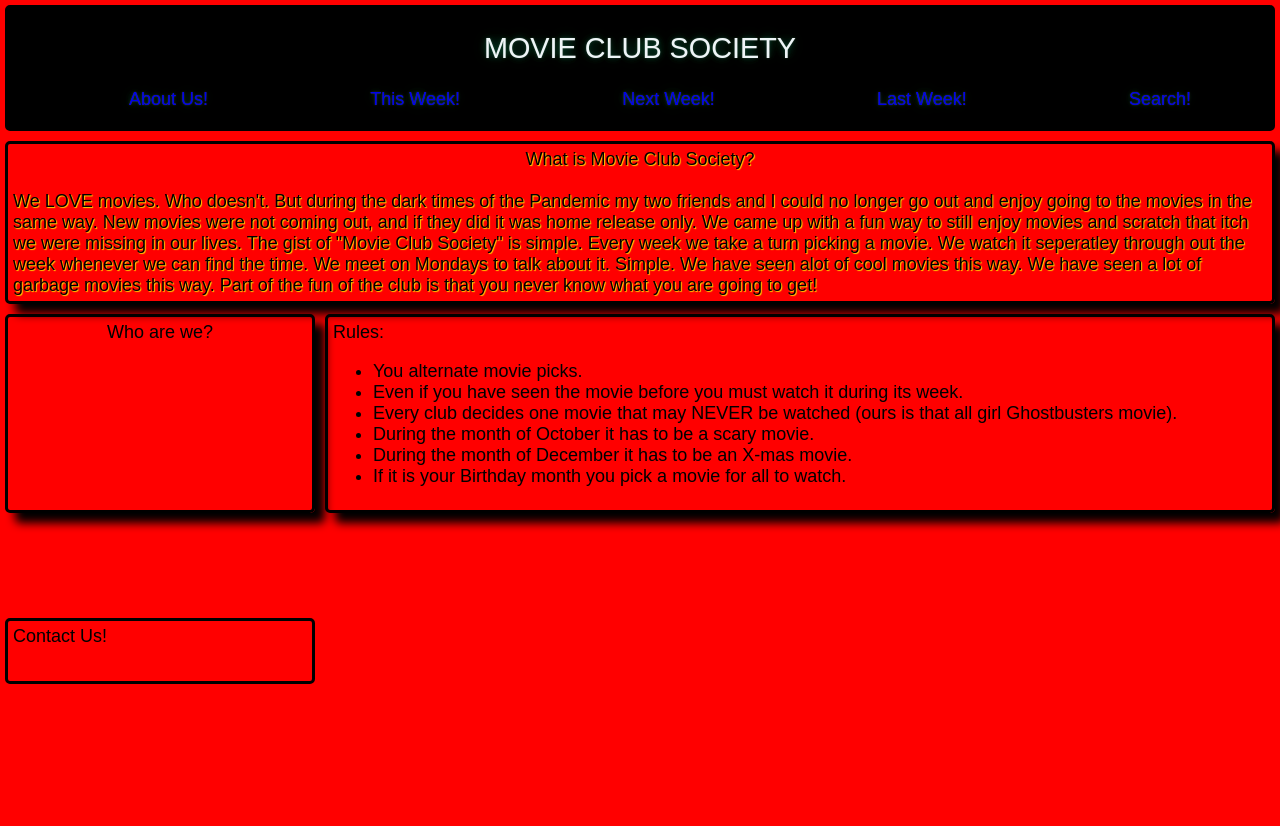
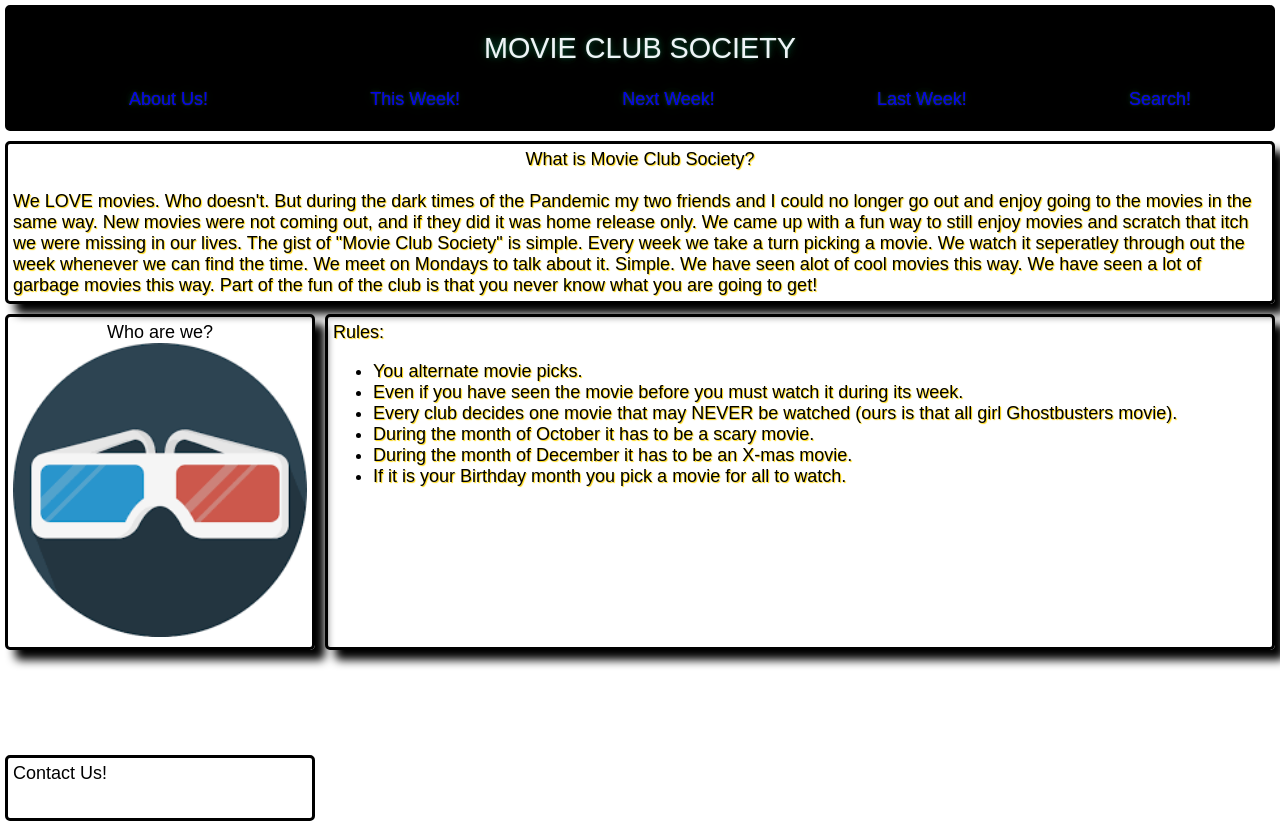
Before and after one commit to gymbundye/movieclub, a React (Create React App) app: page /AboutUs in a window 1280 px wide. Before the commit the page ends 805 px from the top, so only its background shows below. Built offline with nearby package versions, Linux system fonts and the light colour scheme.

Commit message:
started to add icons

```diff
--- a/src/App.css
+++ b/src/App.css
@@ -93,9 +93,6 @@ h1, h2 {
   box-shadow: 10px 10px 10px;
   text-shadow: gold 1px 1px 1px;
 }
-body{
-  background-color: red;
-}
 .who{
   margin: 5px;
   padding: 5px;
@@ -111,6 +108,7 @@ body{
   border-radius: 5px;
   grid-area: rules;
   box-shadow: 10px 10px 10px;
+  text-shadow: gold 1px 1px 1px;
 }
 .AboutUs{
   display: grid;
--- a/src/Components/AboutUs.jsx
+++ b/src/Components/AboutUs.jsx
@@ -10,6 +10,7 @@ function AboutUs() {
 
         <p className='about'><center>What is Movie Club Society?</center><br></br>We LOVE movies. Who doesn't. But during the dark times of the Pandemic my two friends and I could no longer go out and enjoy going to the movies in the same way. New movies were not coming out, and if they did it was home release only.  We came up with a fun way to still enjoy movies and scratch that itch we were missing in  our lives. The gist of "Movie Club Society" is simple. Every week we take a turn picking a movie. We watch it seperatley through out the week whenever we can find the time. We meet on Mondays to talk about it. Simple. We have seen alot of cool movies this way. We have seen a lot of garbage movies this way. Part of the fun of the club is that you never know what you are going to get! </p>
     <div className='who'><center> Who are we?</center>
+    <img src="/images/3d icon.png" alt="" width={"100%"}/>
     </div>
     <div className='rules'>Rules:
 
```
Also changed, not shown: public/images/3d icon.png (added).
